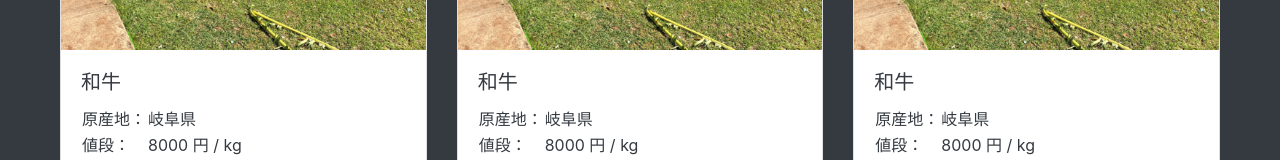
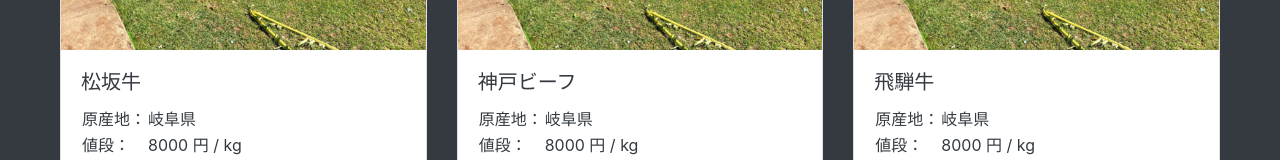
Before and after one commit to yukikmh-afk/wagyu-price, a plain HTML site: page index.html in a window 1280 px wide. Shown: the part 285-445 px from the top of the page. Drawn offline with Linux system fonts and the light colour scheme.

Commit message:
index.htmlの1列目のカードの表示名を変更

```diff
--- a/index.html
+++ b/index.html
@@ -31,7 +31,7 @@
       <a href="#" class="card">
         <img class="card-img-top" src="img/ph_beaf.jpg">
         <div class="card-body">
-          <h5 class="card-title">和牛</h5>
+          <h5 class="card-title">松坂牛</h5>
           <table>
             <tr>
               <td>原産地： </td>
@@ -50,7 +50,7 @@
       <a href="#" class="card">
         <img class="card-img-top" src="img/ph_beaf.jpg">
         <div class="card-body">
-          <h5 class="card-title">和牛</h5>
+          <h5 class="card-title">神戸ビーフ</h5>
           <table>
             <tr>
               <td>原産地： </td>
@@ -69,7 +69,8 @@
       <a href="#" class="card">
         <img class="card-img-top" src="img/ph_beaf.jpg">
         <div class="card-body">
-          <h5 class="card-title">和牛</h5>
+          <h5 class="card-title">飛騨牛
+          </h5>
           <table>
             <tr>
               <td>原産地： </td>
```
